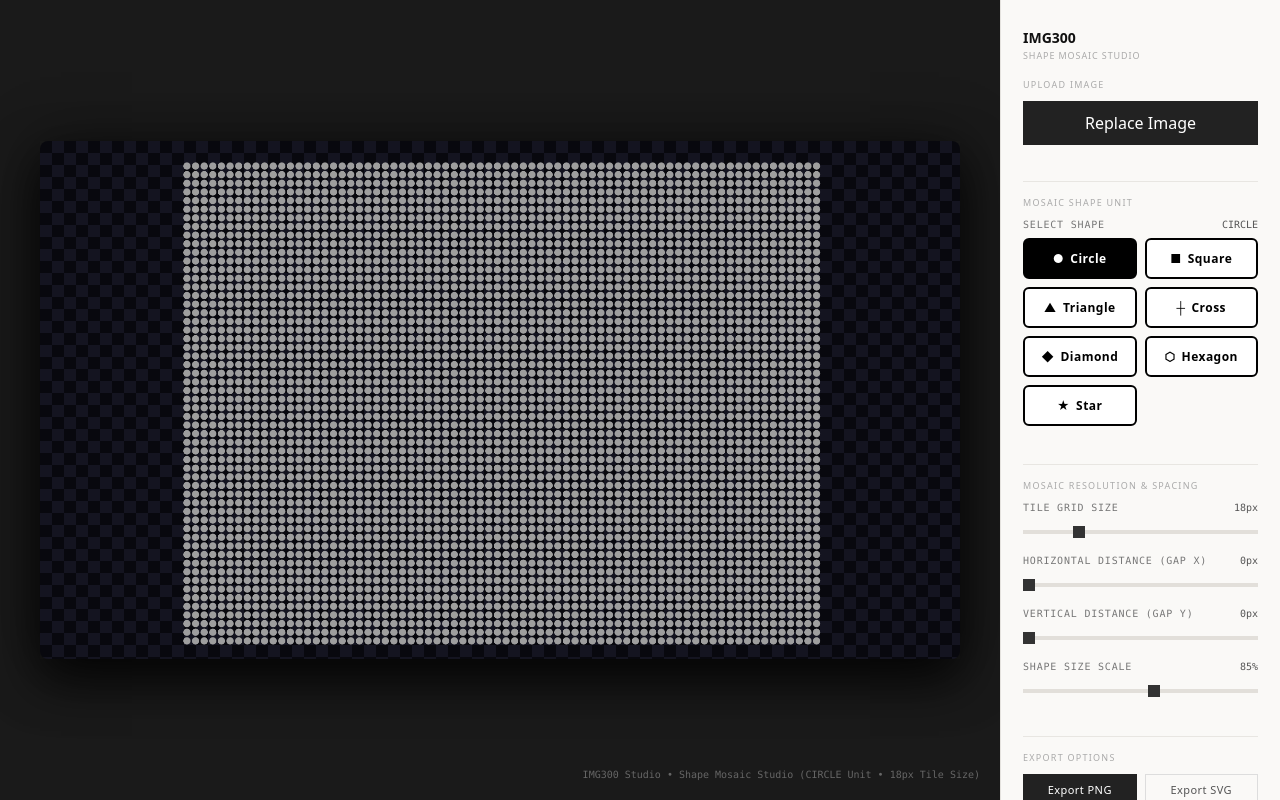
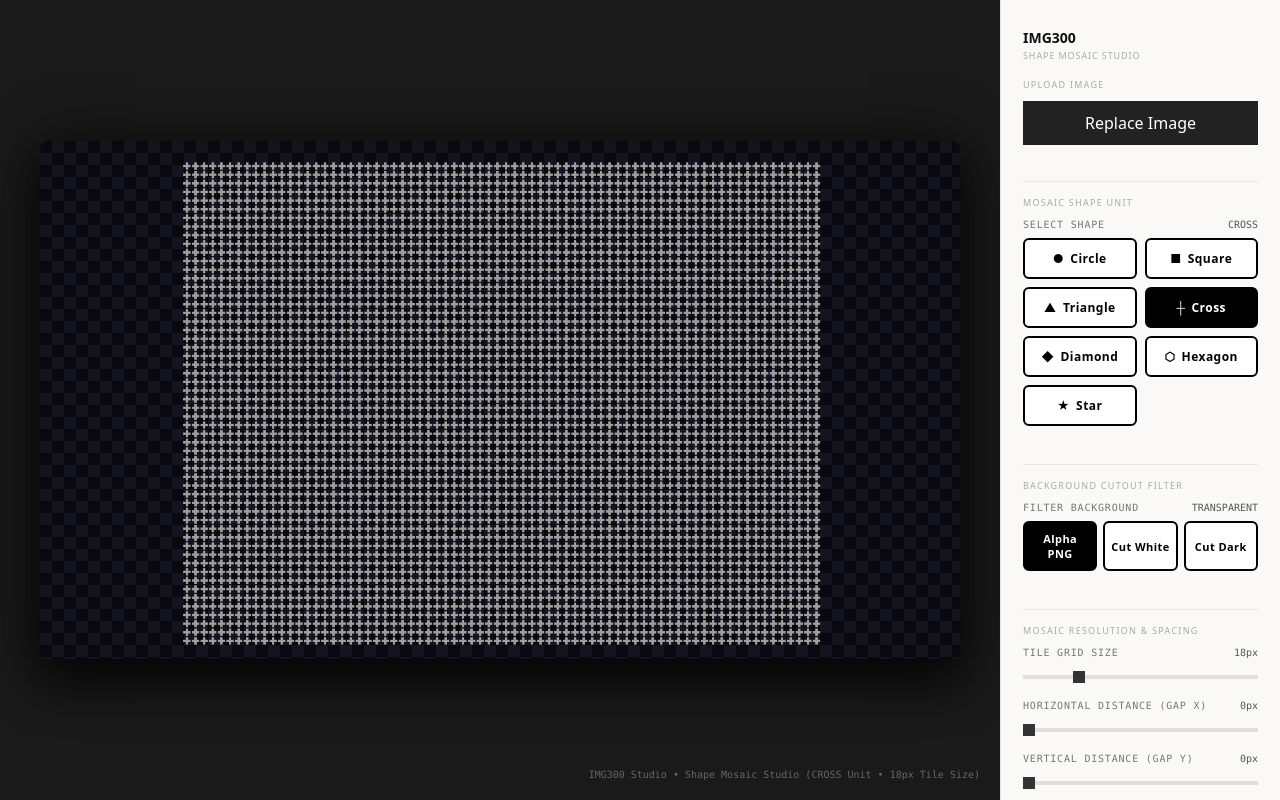
Before and after one commit to victorchen1211/IMG300, a Next.js app: page /shape-mosaic in a window 1280 px wide. Built offline with nearby package versions, Linux system fonts and the light colour scheme.

Commit message:
fix: replace default sample image with true transparent PNG cutout and add Background Cutout Filter controls (Alpha PNG, Cut White, Cut Dark) so only center subject is mosaic-ified

```diff
--- a/src/components/ShapeMosaicGenerator.tsx
+++ b/src/components/ShapeMosaicGenerator.tsx
@@ -5,6 +5,7 @@ import styles from "../app/page.module.scss";
 import { ImageUploader, ExportControls } from "./common";
 
 type ShapeType = "circle" | "square" | "triangle" | "cross" | "diamond" | "hexagon" | "star";
+type BgFilterMode = "transparent" | "white" | "dark";
 
 const SHAPE_OPTIONS: { id: ShapeType; label: string; icon: string }[] = [
   { id: "circle", label: "Circle", icon: "●" },
@@ -23,20 +24,24 @@ export const ShapeMosaicGenerator: React.FC = () => {
   const [sourceImage, setSourceImage] = useState<HTMLImageElement | null>(null);
 
   // Shape Mosaic Control States
-  const [selectedShape, setSelectedShape] = useState<ShapeType>("circle");
+  const [selectedShape, setSelectedShape] = useState<ShapeType>("cross");
   const [tileSize, setTileSize] = useState<number>(18); // Tile Grid Step (6px to 60px)
   const [shapeScale, setShapeScale] = useState<number>(0.85); // Shape Size Scale (0.4 to 1.2)
   const [gapX, setGapX] = useState<number>(0); // Horizontal Gap Distance (0px to 40px)
   const [gapY, setGapY] = useState<number>(0); // Vertical Gap Distance (0px to 40px)
 
-  // Load default sample transparent PNG/image on mount
+  // Smart Background Filtering (Remove background, keep only center cutout subject)
+  const [bgFilterMode, setBgFilterMode] = useState<BgFilterMode>("transparent");
+  const [bgThreshold, setBgThreshold] = useState<number>(230); // Brightness threshold for white/dark filter
+
+  // Load default sample transparent PNG cutout on mount
   useEffect(() => {
     const img = new Image();
     img.crossOrigin = "anonymous";
     img.onload = () => {
       setSourceImage(img);
     };
-    img.src = "https://images.unsplash.com/photo-1543466835-00a7907e9de1?auto=format&fit=crop&w=1200&q=80";
+    img.src = "https://raw.githubusercontent.com/PokeAPI/sprites/master/sprites/pokemon/other/official-artwork/25.png";
   }, []);
 
   // Handle Image Upload
@@ -107,7 +112,11 @@ export const ShapeMosaicGenerator: React.FC = () => {
         const bVal = imgData[idx + 2];
         const aVal = imgData[idx + 3];
 
-        if (aVal < 20) continue;
+        const isTransparent = aVal < 30;
+        const isWhiteBg = bgFilterMode === "white" && rVal >= bgThreshold && gVal >= bgThreshold && bVal >= bgThreshold;
+        const isDarkBg = bgFilterMode === "dark" && rVal <= (255 - bgThreshold) && gVal <= (255 - bgThreshold) && bVal <= (255 - bgThreshold);
+
+        if (isTransparent || isWhiteBg || isDarkBg) continue;
 
         const cx = drawX + x + baseStep / 2;
         const cy = drawY + y + baseStep / 2;
@@ -246,8 +255,12 @@ export const ShapeMosaicGenerator: React.FC = () => {
             const bVal = imgData[idx + 2];
             const aVal = imgData[idx + 3];
 
-            // Skip transparent PNG background pixels
-            if (aVal < 20) continue;
+            // Background filtering checks: skip background pixels to keep ONLY center cutout subject
+            const isTransparent = aVal < 30;
+            const isWhiteBg = bgFilterMode === "white" && rVal >= bgThreshold && gVal >= bgThreshold && bVal >= bgThreshold;
+            const isDarkBg = bgFilterMode === "dark" && rVal <= (255 - bgThreshold) && gVal <= (255 - bgThreshold) && bVal <= (255 - bgThreshold);
+
+            if (isTransparent || isWhiteBg || isDarkBg) continue;
 
             const cx = drawX + x + baseStep / 2;
             const cy = drawY + y + baseStep / 2;
@@ -266,7 +279,7 @@ export const ShapeMosaicGenerator: React.FC = () => {
       ctx.textAlign = "center";
       ctx.fillText("UPLOAD AN IMAGE TO BEGIN SHAPE MOSAIC CREATION", w / 2, h / 2);
     }
-  }, [sourceImage, selectedShape, tileSize, shapeScale, gapX, gapY]);
+  }, [sourceImage, selectedShape, tileSize, shapeScale, gapX, gapY, bgFilterMode, bgThreshold]);
 
   useEffect(() => {
     const canvas = canvasRef.current;
@@ -327,7 +340,59 @@ export const ShapeMosaicGenerator: React.FC = () => {
           </div>
         </div>
 
-        {/* 2. Mosaic Resolution & Spacing */}
+        {/* 2. Background Filtering Controls (Keep ONLY Center Cutout Subject) */}
+        <div className={styles.sectionHeader}>
+          <span>Background Cutout Filter</span>
+        </div>
+
+        <div className={styles.controlGroup} style={{ marginBottom: 16 }}>
+          <div className={styles.controlHeader} style={{ marginBottom: 8 }}>
+            <span className={styles.controlLabel}>Filter Background</span>
+            <span className={styles.controlValue} style={{ textTransform: "uppercase" }}>{bgFilterMode}</span>
+          </div>
+          <div style={{ display: "flex", gap: "6px" }}>
+            {(["transparent", "white", "dark"] as const).map((mode) => (
+              <button
+                key={mode}
+                style={{
+                  flex: 1,
+                  padding: "8px 4px",
+                  fontSize: "11px",
+                  fontWeight: bgFilterMode === mode ? 800 : 700,
+                  textTransform: "capitalize",
+                  background: bgFilterMode === mode ? "#000000" : "#ffffff",
+                  border: "2px solid #000000",
+                  color: bgFilterMode === mode ? "#ffffff" : "#000000",
+                  borderRadius: "6px",
+                  cursor: "pointer"
+                }}
+                onClick={() => setBgFilterMode(mode)}
+              >
+                {mode === "transparent" ? "Alpha PNG" : mode === "white" ? "Cut White" : "Cut Dark"}
+              </button>
+            ))}
+          </div>
+        </div>
+
+        {/* Background Filter Threshold Slider (Active when white or dark filter is selected) */}
+        {bgFilterMode !== "transparent" && (
+          <div className={styles.controlGroup} style={{ marginBottom: 16 }}>
+            <div className={styles.controlHeader}>
+              <span className={styles.controlLabel}>Cutout Threshold</span>
+              <span className={styles.controlValue}>{bgThreshold}</span>
+            </div>
+            <input
+              type="range"
+              min={180}
+              max={254}
+              step={1}
+              value={bgThreshold}
+              onChange={(e) => setBgThreshold(parseInt(e.target.value))}
+            />
+          </div>
+        )}
+
+        {/* 3. Mosaic Resolution & Spacing */}
         <div className={styles.sectionHeader}>
           <span>Mosaic Resolution &amp; Spacing</span>
         </div>
```
